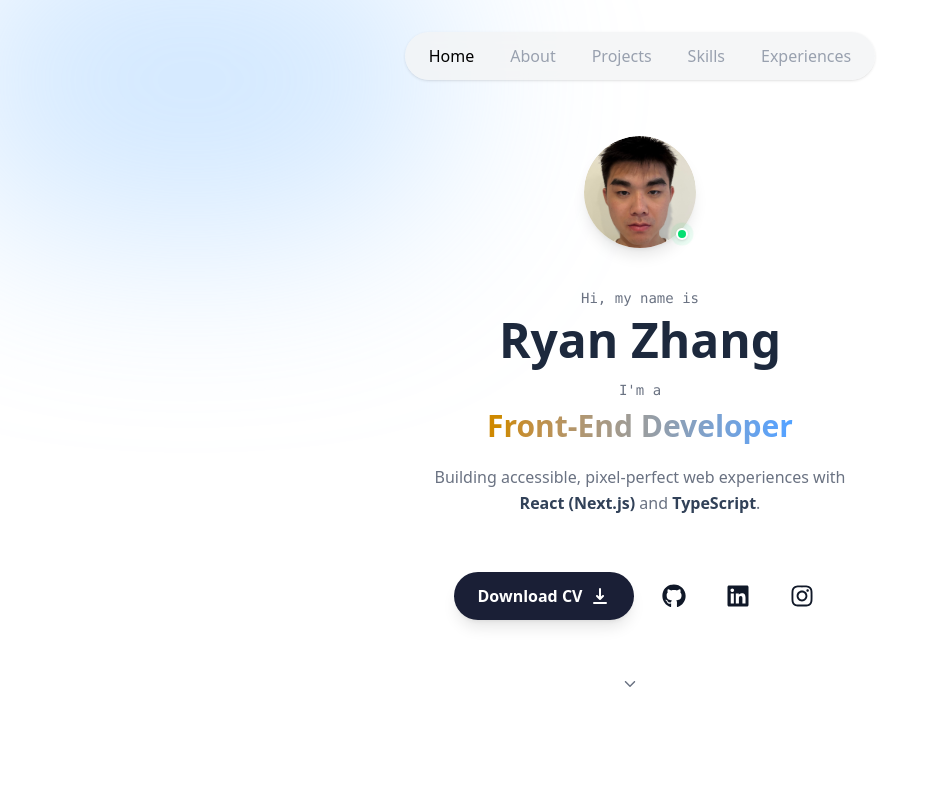
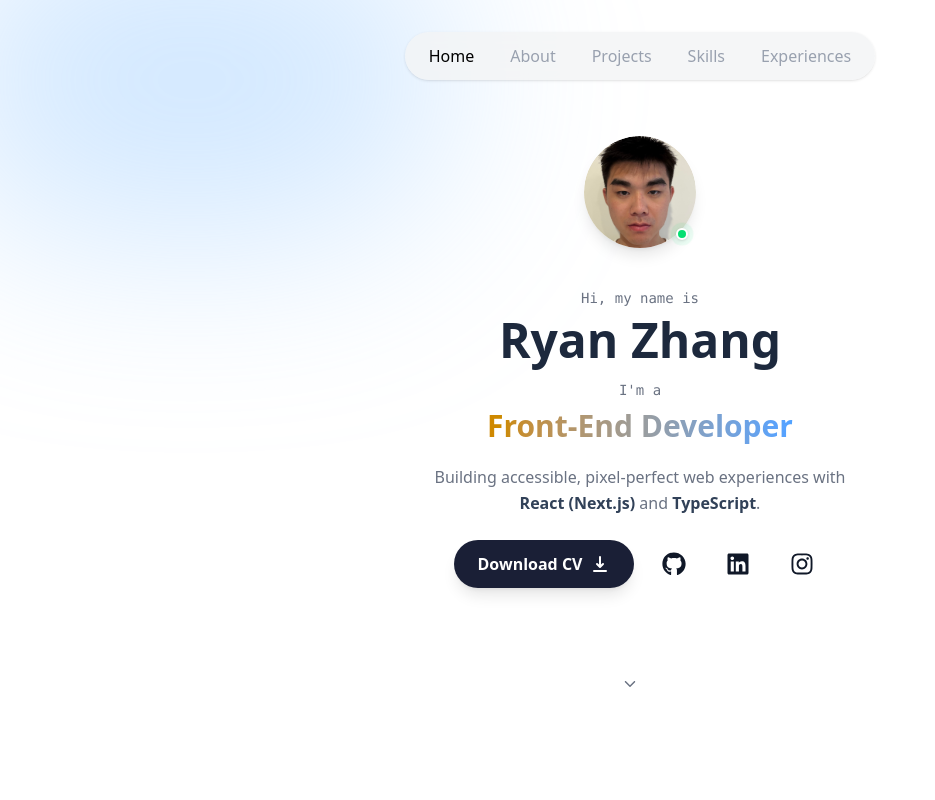
Before and after one commit to LuvsicptZ/kai-portfolio, a Next.js app: page / in a window 1280 px wide. Shown: the top 800 px of the page, without its empty margins (0-935 px from the left). Built offline with nearby package versions, Linux system fonts and the light colour scheme.

Commit message:
feat: add contact links to bio section

```diff
--- a/app/page.tsx
+++ b/app/page.tsx
@@ -1,5 +1,4 @@
 import Bio from "../components/Bio";
-import ContactLinks from "../components/ContactLinks";
 import Background from "../components/Background";
 import Navbar from "../components/Navbar";
 import About from "../components/About";
@@ -18,14 +17,8 @@ export default function Home() {
     <main className="relative flex min-h-screen flex-col items-center p-2 overflow-hidden">
       <Navbar />
       <Background />
-
       <div className="relative z-10 flex flex-col items-center mt-20">
         <Bio />
-        <ContactLinks
-          githubUrl="https://github.com/LuvsicptZ"
-          InstagramUrl="https://www.instagram.com/kimon.oq/"
-          LinkedInUrl="https://www.linkedin.com/in/kai-zhang-0000000000/"
-        />
       </div>
       <SectionDivider />
       <About />
--- a/components/Bio.tsx
+++ b/components/Bio.tsx
@@ -1,4 +1,6 @@
 import Image from "next/image";
+import { FaGithub, FaLinkedin, FaInstagram } from 'react-icons/fa';
+import { HiDownload } from 'react-icons/hi';
 
 export default function Bio() {
   return (
@@ -39,6 +41,45 @@ export default function Bio() {
         <span className="text-slate-700 font-semibold">React (Next.js)</span> and{" "}
         <span className="text-slate-700 font-semibold">TypeScript</span>.
       </p>
+
+      {/* Contact Links */}
+      <div className="flex gap-4">
+        {/* Download Resume Button */}
+        <a href="/cv.pdf" download className="flex items-center justify-center gap-2 bg-[#1a1f36] text-white px-6 py-3 rounded-full hover:bg-black transition-all duration-300 shadow-lg hover:shadow-xl hover:-translate-y-0.5 font-semibold">
+          Download CV
+          <HiDownload className="w-5 h-5" />
+        </a>
+
+        {/* GitHub Button */}
+        <a
+          href="https://github.com/LuvsicptZ"
+          target="_blank"
+          rel="noopener noreferrer"
+          className="flex items-center justify-center w-12 h-12 rounded-full text-gray-900 hover:text-black hover:bg-gray-100 transition-all duration-300 hover:-translate-y-0.5"
+        >
+          <FaGithub className="w-6 h-6" />
+        </a>
+
+        {/* LinkedIn Button */}
+        <a
+          href="https://www.linkedin.com/in/kai-zhang-0000000000/"
+          target="_blank"
+          rel="noopener noreferrer"
+          className="flex items-center justify-center w-12 h-12 rounded-full text-gray-900 hover:text-[#0077b5] hover:bg-blue-50 transition-all duration-300 hover:-translate-y-0.5"
+        >
+          <FaLinkedin className="w-6 h-6" />
+        </a>
+
+        {/* Instagram Button */}
+        <a
+          href="https://www.instagram.com/kimon.oq/"
+          target="_blank"
+          rel="noopener noreferrer"
+          className="flex items-center justify-center w-12 h-12 rounded-full text-gray-900 hover:text-pink-600 hover:bg-pink-50 transition-all duration-300 hover:-translate-y-0.5"
+        >
+          <FaInstagram className="w-6 h-6" />
+        </a>
+      </div>
     </div>
   );
 }
--- a/components/ContactLinks.tsx
+++ /dev/null
@@ -1,53 +0,0 @@
-import { FaGithub, FaLinkedin, FaInstagram } from 'react-icons/fa';
-import { HiDownload } from 'react-icons/hi';
-
-interface ContactLinksProps {
-  /** GitHub profile URL */
-  githubUrl: string;
-  /** LinkedIn profile URL */
-  LinkedInUrl: string;
-  /** Instagram profile URL */
-  InstagramUrl: string;
-
-}
-
-export default function ContactLinks({ githubUrl, InstagramUrl, LinkedInUrl }: ContactLinksProps) {
-  return (
-    <div className="flex gap-4">
-
-      {/* Download Resume Button */}
-      <a href="/cv.pdf" download className="flex items-center justify-center gap-2 bg-[#1a1f36] text-white px-6 py-3 rounded-full hover:bg-black transition-all duration-300 shadow-lg hover:shadow-xl hover:-translate-y-0.5 font-semibold">
-        Download CV
-        <HiDownload className="w-5 h-5" />
-      </a>
-
-      {/* GitHub Button */}
-      <a
-        href={githubUrl}
-        target="_blank"
-        rel="noopener noreferrer"
-        className="flex items-center justify-center w-12 h-12 rounded-full text-gray-900 hover:text-black hover:bg-gray-100 transition-all duration-300 hover:-translate-y-0.5"
-      >
-        {/* GitHub Icon */}
-        <FaGithub className="w-6 h-6" />
-      </a>
-
-      {/* LinkedIn Button */}
-      <a href={LinkedInUrl} target="_blank" rel="noopener noreferrer" className="flex items-center justify-center w-12 h-12 rounded-full text-gray-900 hover:text-[#0077b5] hover:bg-blue-50 transition-all duration-300 hover:-translate-y-0.5">
-        {/* LinkedIn Icon */}
-        <FaLinkedin className="w-6 h-6" />
-      </a>
-
-      {/* Instagram Button */}
-      <a
-        href={InstagramUrl}
-        target="_blank"
-        rel="noopener noreferrer"
-        className="flex items-center justify-center w-12 h-12 rounded-full text-gray-900 hover:text-pink-600 hover:bg-pink-50 transition-all duration-300 hover:-translate-y-0.5"
-      >
-        {/* Instagram Icon */}
-        <FaInstagram className="w-6 h-6" />
-      </a>
-    </div>
-  );
-}
```
